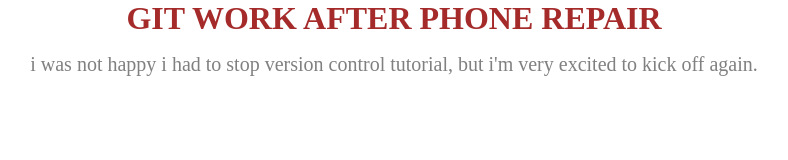
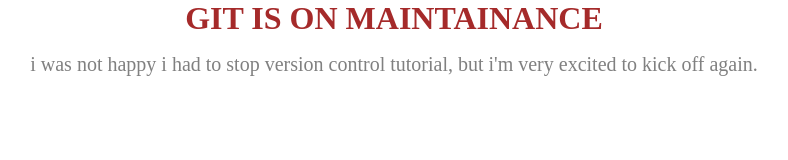
Before and after one commit to FINIDI12/GIT-WORK4, a plain HTML site: page index.html in a window 1280 px wide. Shown: the whole page, without its empty margins (246-1034 px from the left). Drawn offline with Linux system fonts and the light colour scheme.

Commit message:
maintainance-on

```diff
--- a/index.html
+++ b/index.html
@@ -8,7 +8,7 @@
   <link rel="stylesheet" href="style.css">
 </head>
 <body>
-  <h1>GIT WORK AFTER PHONE REPAIR</h1>
+  <h1>GIT IS ON MAINTAINANCE</h1>
   <p>i was not happy i had to stop version control tutorial, but i'm very excited to kick off again.</p>
 </body>
 </html>
```
